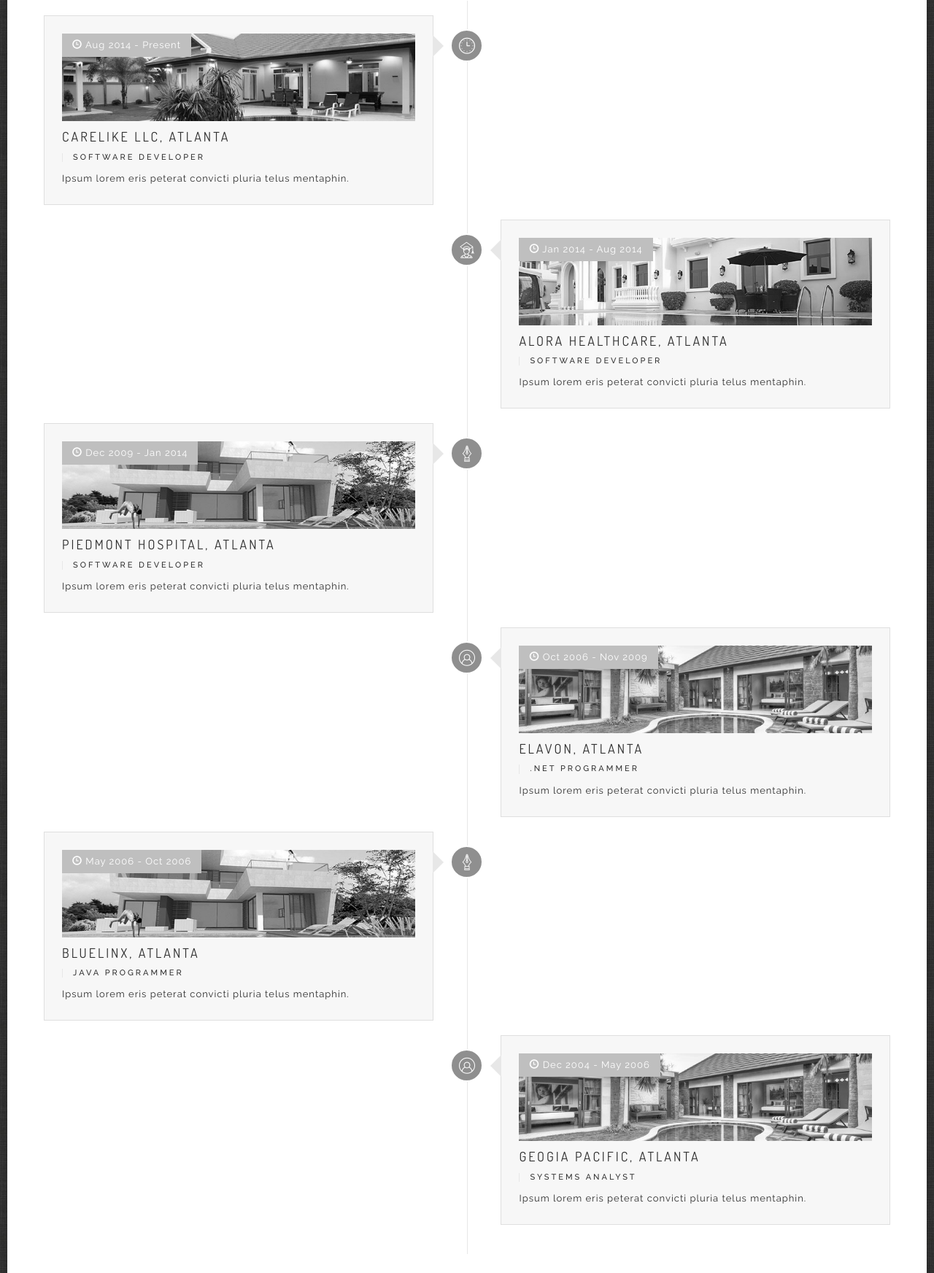
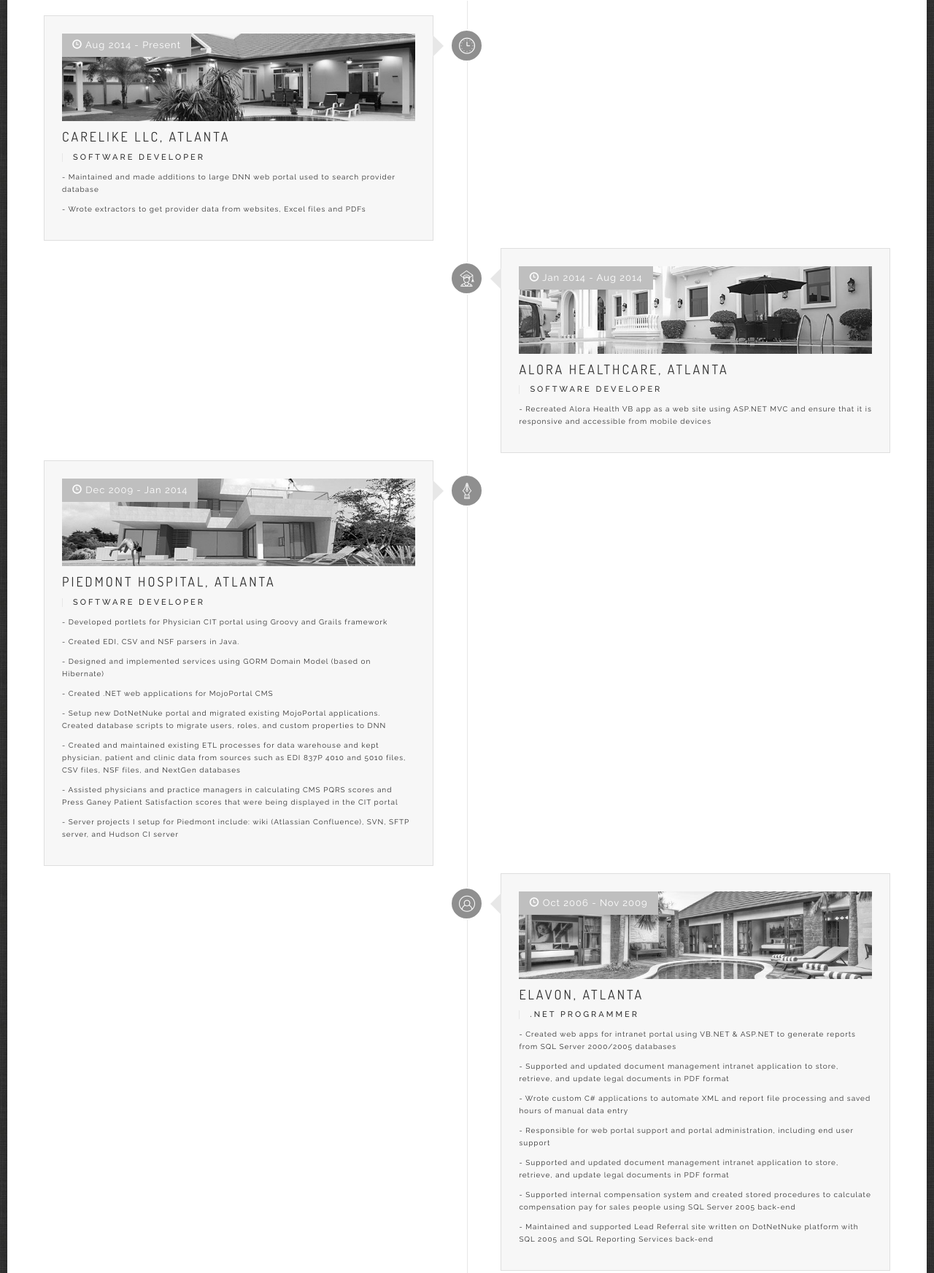
Before and after one commit to leisenstein/eisenstein-us-2, a plain HTML site: page resume.html in a window 1280 px wide. Shown: the part 1375-3120 px from the top of the page at 73% size. Drawn offline with Linux system fonts and the light colour scheme; some packages are replaced by stand-ins of ours.

Commit message:
Updated resume

```diff
--- a/assets/custom/css/simple.css
+++ b/assets/custom/css/simple.css
@@ -1342,6 +1342,13 @@ textarea {
 }
 /* Vertical Timeline */
 
+.resumeList > li {
+    font-size: 10px;
+}
+/*.resumeList {
+    list-style-type: circle;
+}*/
+
 #timeline-vertical .btn {
     margin-right: 0;
 }
@@ -1364,7 +1371,7 @@ textarea {
     margin-left: -0.5px;
 }
 #timeline-vertical .timeline-vert li {
-    margin-bottom: 20px;
+    margin-bottom: 10px;
     position: relative;
 }
 #timeline-vertical .timeline-vert li:before,
@@ -1560,6 +1567,7 @@ textarea {
 .timeline-light .timeline-panel h6 {
     border-left: 1px solid #e7e7e7;
 }
+
 .timeline-light li .timeline-time {
     background-color: #bfbfbf;
 }
--- a/resume.html
+++ b/resume.html
@@ -246,7 +246,14 @@
                      <div class="timeline-heading">
                         <h4 class="font-accident-two-normal uppercase">CareLike LLC, Atlanta</h4>
                         <h6 class="uppercase">Software Developer</h6>
-                        <div>Ipsum lorem eris peterat convicti pluria telus mentaphin.</div>
+                        <div>
+
+                           <ul class="resumeList">
+                              <li>- Maintained and made additions to large DNN web portal used to search provider database</li>
+                              <li>- Wrote extractors to get provider data from websites, Excel files and PDFs</li>
+                           </ul>
+
+                        </div>
                      </div>
                   </div>
                </li>
@@ -258,7 +265,13 @@
                      <div class="timeline-heading">
                         <h4 class="font-accident-two-normal uppercase">Alora Healthcare, Atlanta</h4>
                         <h6 class="uppercase">Software Developer</h6>
-                        <div>Ipsum lorem eris peterat convicti pluria telus mentaphin.</div>
+                        <div>
+                           <ul class="resumeList">
+                              <li>- Recreated Alora Health VB app as a web site using ASP.NET MVC and ensure that it is responsive and accessible from mobile devices</li>
+                           </ul>
+
+
+                        </div>
                      </div>
                   </div>
                </li>
@@ -270,7 +283,21 @@
                      <div class="timeline-heading">
                         <h4 class="font-accident-two-normal uppercase">Piedmont Hospital, Atlanta</h4>
                         <h6 class="uppercase">Software Developer</h6>
-                        <div>Ipsum lorem eris peterat convicti pluria telus mentaphin.</div>
+                        <div>
+
+                           <ul class="resumeList">
+                              <li>- Developed portlets for Physician CIT portal using Groovy and Grails framework</li>
+                              <li>- Created EDI, CSV and NSF parsers in Java. </li>
+                              <li>- Designed and implemented services using GORM Domain Model (based on Hibernate)</li>
+                              <li>- Created .NET web applications for MojoPortal CMS</li>
+                              <li>- Setup new DotNetNuke portal and migrated existing MojoPortal applications.  Created database scripts to migrate users, roles, and custom properties to DNN</li>
+                              <li>- Created and maintained existing ETL processes for data warehouse and kept physician, patient and clinic data from sources such as EDI 837P 4010 and 5010 files, CSV files, NSF files, and NextGen databases</li>
+                              <li>- Assisted physicians and practice managers in calculating CMS PQRS scores and Press Ganey Patient Satisfaction scores that were being displayed in the CIT portal</li>
+                              <li>- Server projects I setup for Piedmont include: wiki (Atlassian Confluence), SVN, SFTP server, and Hudson CI server</li>
+                           </ul>
+
+
+                        </div>
                      </div>
                   </div>
                </li>
@@ -282,7 +309,21 @@
                      <div class="timeline-heading">
                         <h4 class="font-accident-two-normal uppercase">Elavon, Atlanta</h4>
                         <h6 class="uppercase">.NET Programmer</h6>
-                        <div>Ipsum lorem eris peterat convicti pluria telus mentaphin.</div>
+                        <div>
+
+                        <ul class="resumeList">
+                           <li>- Created web apps for intranet portal using VB.NET &amp; ASP.NET to generate reports from SQL Server 2000/2005 databases</li>
+                           <li>- Supported and updated document management intranet application to store, retrieve, and update legal documents in PDF format</li>
+                           <li>- Wrote custom C# applications to automate XML and report file processing and saved hours of manual data entry</li>
+                           <li>- Responsible for web portal support and portal administration, including end user support</li>
+                           <li>- Supported and updated document management intranet application to store, retrieve, and update legal documents in PDF format</li>
+                           <li>- Supported internal compensation system and created stored procedures to calculate compensation pay for sales people using SQL Server 2005 back-end</li>
+                           <li>- Maintained and supported Lead Referral site written on DotNetNuke platform with SQL 2005 and SQL Reporting Services back-end</li>
+                        </ul>
+
+
+
+                        </div>
                      </div>
                   </div>
                </li>
@@ -294,7 +335,14 @@
                      <div class="timeline-heading">
                         <h4 class="font-accident-two-normal uppercase">BlueLinx, Atlanta</h4>
                         <h6 class="uppercase">Java Programmer</h6>
-                        <div>Ipsum lorem eris peterat convicti pluria telus mentaphin.</div>
+                        <div>
+                           <ul class="resumeList">
+                              <li>- Fixed bugs in existing Java Swing applet and added new deck design capabilities through the GUI</li>
+                              <li>- Set up internal development server to run IIS, ASP.NET, and .NET Framework 2.0</li>
+                              <li>- Setup deck building Java applet, C# web service, and C++ 3D graphics software  on QA server from 3rd party hosting company</li>
+                           </ul>
+
+                        </div>
                      </div>
                   </div>
                </li>
@@ -306,7 +354,14 @@
                      <div class="timeline-heading">
                         <h4 class="font-accident-two-normal uppercase">Geogia Pacific, Atlanta</h4>
                         <h6 class="uppercase">Systems Analyst</h6>
-                        <div>Ipsum lorem eris peterat convicti pluria telus mentaphin.</div>
+                        <div>
+                           <ul class="resumeList">
+                              <li>- Wrote VB6 applications that ran Kronos Connect interfaces on an hourly, daily, and monthly basis.</li>
+                              <li>- Wrote VB.net page to access SQL 2000 user database and convert to XML file.</li>
+                              <li>- Used HTML, CSS, and Javascript to design support group’s internal web portal.</li>
+                              <li>- Suppored Kronos WorkForce Management Software.&nbsp; Closed an average of 120 cases per month.</li>
+                           </ul>
+                        </div>
                      </div>
                   </div>
                </li>
@@ -489,19 +544,18 @@
 <!-- JS -->
 <script src="assets/vendor/jquery/js/jquery-2.2.0.min.js"            type="text/javascript"></script>
 <script src="assets/vendor/bootstrap/js/bootstrap.min.js"            type="text/javascript"></script>
-<script src="assets/vendor/imagesloaded/js/imagesloaded.pkgd.min.js" type="text/javascript"></script>
-<script src="assets/vendor/isotope/js/isotope.pkgd.min.js"           type="text/javascript"></script>
+<!-- <script src="assets/vendor/imagesloaded/js/imagesloaded.pkgd.min.js" type="text/javascript"></script> -->
+<!-- <script src="assets/vendor/isotope/js/isotope.pkgd.min.js"           type="text/javascript"></script> -->
 <script src="assets/vendor/mfp/js/jquery.magnific-popup.min.js"      type="text/javascript"></script>
-<script src="assets/vendor/circle-progress/circle-progress.js"       type="text/javascript"></script>
-<script src="assets/vendor/waypoints/waypoints.min.js"               type="text/javascript"></script>
+<!-- <script src="assets/vendor/circle-progress/circle-progress.js"       type="text/javascript"></script> -->
+<!-- <script src="assets/vendor/waypoints/waypoints.min.js"               type="text/javascript"></script> -->
 <script src="assets/vendor/anicounter/jquery.counterup.min.js"       type="text/javascript"></script>
 <!--<script src="assets/vendor/wow/wow.min.js"                           type="text/javascript"></script>-->
-<script src="assets/vendor/pjax/jquery.pjax.js"                      type="text/javascript"></script>
+<!-- <script src="assets/vendor/pjax/jquery.pjax.js"                      type="text/javascript"></script>
 <script src="https://maps.google.com/maps/api/js"                    type="text/javascript"></script>
-<!-- Remove this for disable demo panel script -->
-<script src="assets/vendor/styleselector/styleselector.js"           type="text/javascript"></script>
+ -->
 <!-- Custom scripts -->
-<script src="assets/custom/js/custom.js"                             type="text/javascript"></script>
+<script src="assets/custom/js/simple.js"                             type="text/javascript"></script>
 
 </body>
 </html>
```
